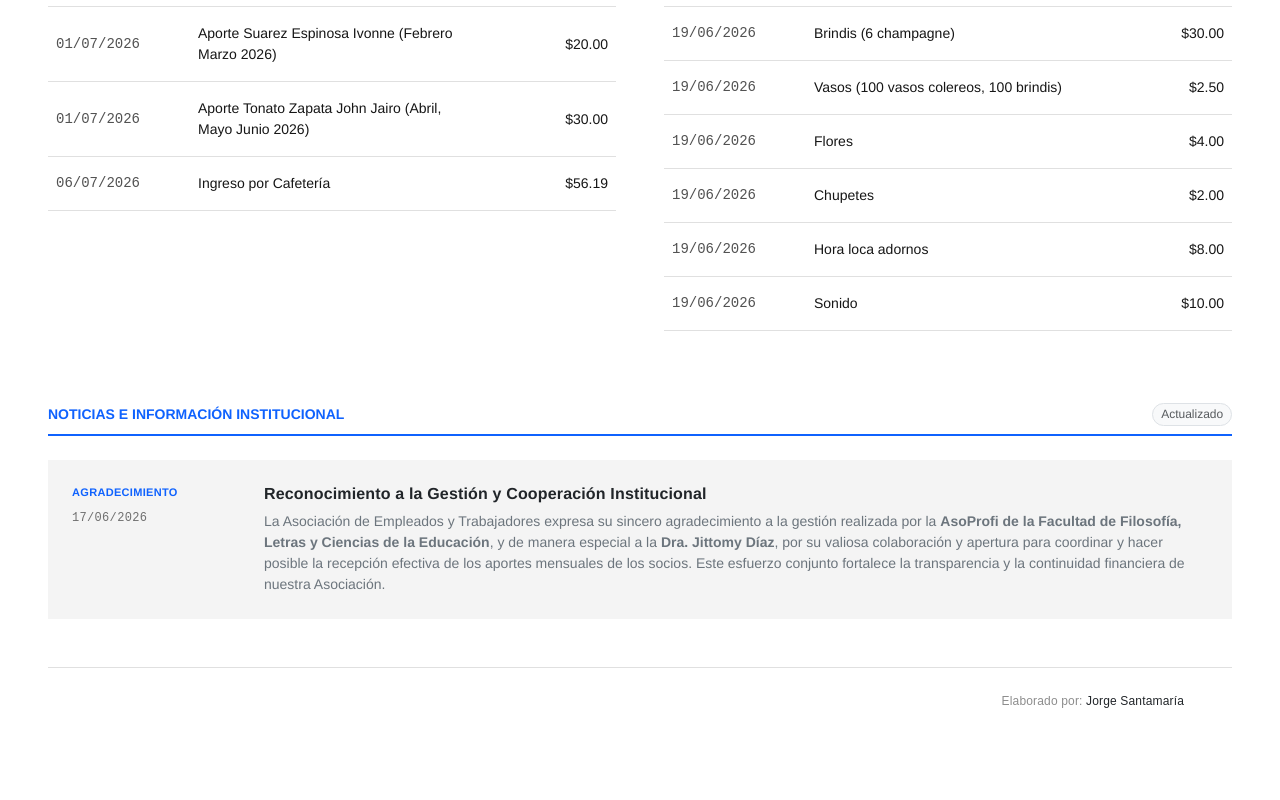
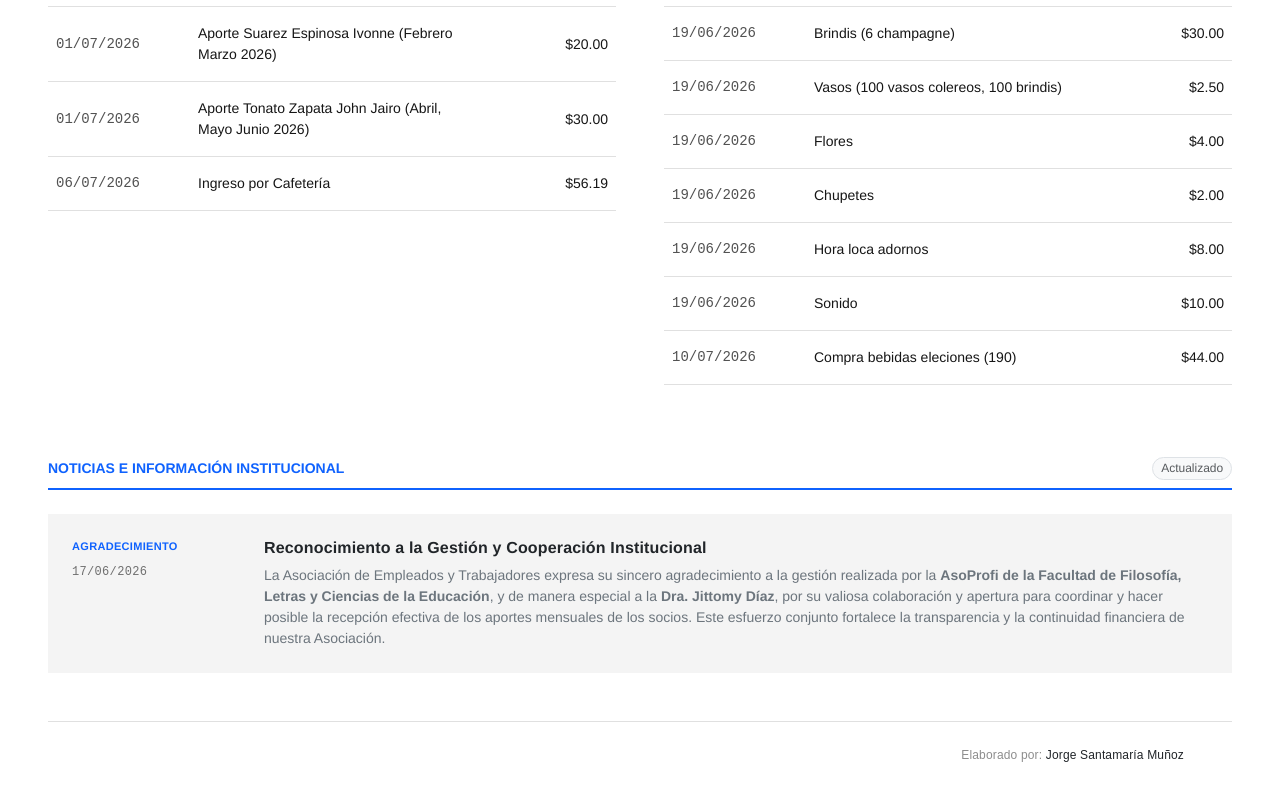
Before and after one commit to jjorgeadrian007/cuentas_aso, a React (Vite) app: page / in a window 1280 px wide. Shown: the part 784-1584 px from the top of the page. Before the commit the page ends 1542 px from the top, so only its background shows below. Built offline with nearby package versions, Linux system fonts and the light colour scheme.

Commit message:
cuentas-corte-10-07-2026

```diff
--- a/src/App.jsx
+++ b/src/App.jsx
@@ -28,6 +28,7 @@ export default function DashboardAsociacion() {
     { id: 8, fecha: "19/06/2026", nombre: "Chupetes", valor: 2.00 },
     { id: 9, fecha: "19/06/2026", nombre: "Hora loca adornos", valor: 8.00 },
      { id: 10, fecha: "19/06/2026", nombre: "Sonido", valor: 10.00 },
+     { id: 11, fecha: "10/07/2026", nombre: "Compra bebidas eleciones (190)", valor: 44.00 },
 
 
   ]);
@@ -313,7 +314,7 @@ export default function DashboardAsociacion() {
                   fontFamily: '"IBM Plex Sans", sans-serif'
                 }}
               >
-                Jorge Santamaría
+                Jorge Santamaría Muñoz
               </span>
             </div>
           </div>
```
